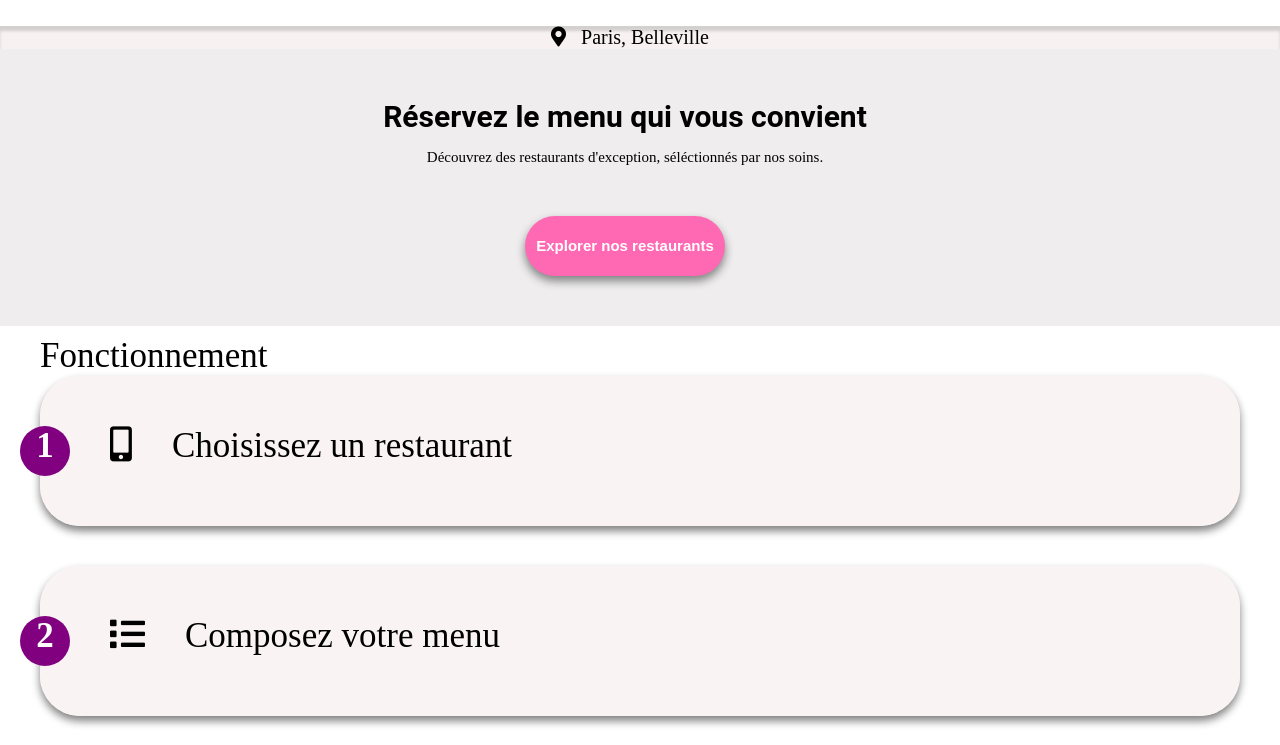
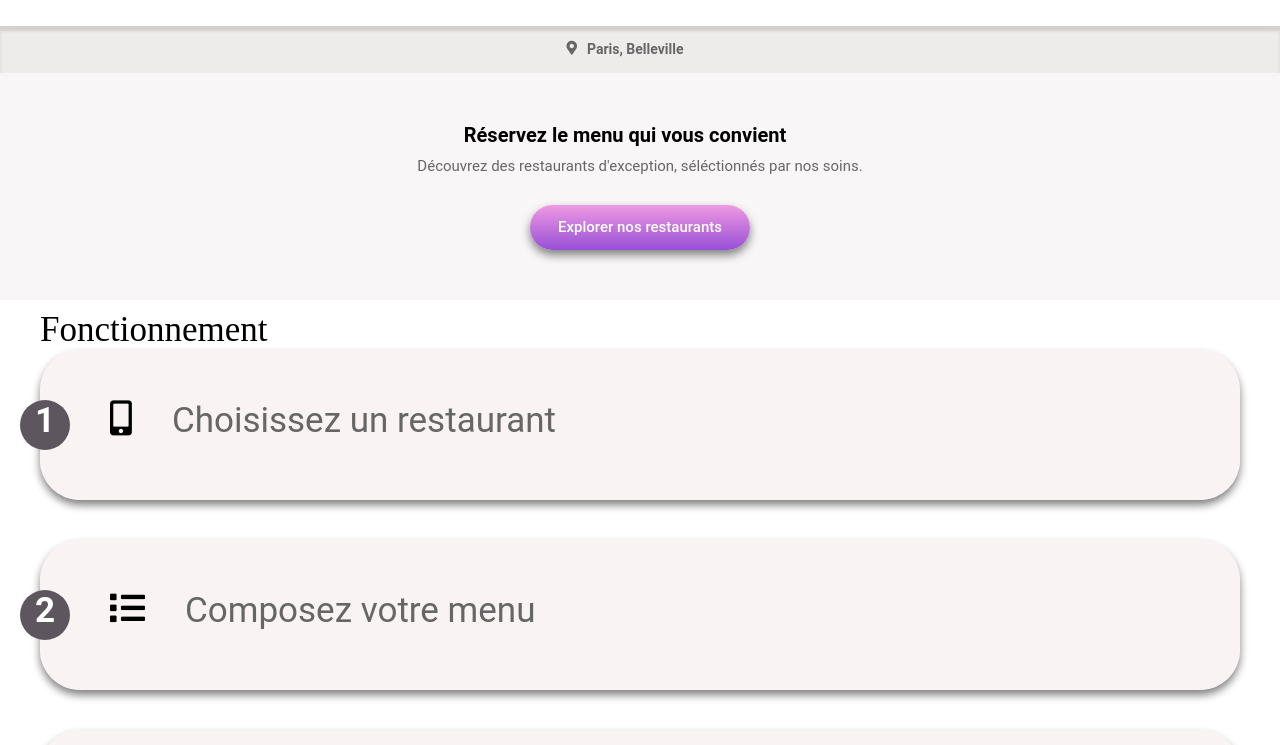
Before and after one commit to sabi2021/OLD_P3_FERHI_SABRINA, a website: page index.html in a window 1280 px wide. Shown: the part 51-796 px from the top of the page. Drawn offline with Linux system fonts and the light colour scheme; files whose address does not match are found by name.

Commit message:
page accueil localisation + welcome et bouton

```diff
--- a/index.html
+++ b/index.html
@@ -5,7 +5,7 @@
     <meta charset="UTF-8">
     <meta http-equiv="X-UA-Compatible" content="IE=edge">
     <meta name="viewport" content="width=device-width, initial-scale=1.0">
-    <link rel="stylesheet" href="assets/styles/style.css">
+    <link rel="stylesheet" href="assets/css/style.css">
     <link rel="stylesheet" href="https://cdnjs.cloudflare.com/ajax/libs/font-awesome/5.15.4/css/all.min.css" integrity="sha512-1ycn6IcaQQ40/MKBW2W4Rhis/DbILU74C1vSrLJxCq57o941Ym01SwNsOMqvEBFlcgUa6xLiPY/NS5R+E6ztJQ==" crossorigin="anonymous" referrerpolicy="no-referrer"
     />
     <title>Oh My Food</title>
@@ -20,11 +20,11 @@
         <div class="location">
             <div>
                 <i class="fas fa-map-marker-alt"></i>
-                <p style="margin-left: 10px;">Paris, Belleville</p>
+                <p>Paris, Belleville</p>
             </div>
         </div>
         <div class="welcome">
-            <div class="welcome-div">
+            <div class="div">
                 <h1>Réservez le menu qui vous convient</h1>
                 <span>Découvrez des restaurants d'exception, séléctionnés par nos soins.</span>
                 <div>
@@ -67,7 +67,7 @@
     <footer>
         <img src="images/logo/ohmyfood@2x.svg" alt="" />
 
-        <ul style="list-style-type:none;">
+        <ul>
             <li>
                 <i></i>
                 <span>Proposer un restaurant</span>
--- a/sass/base/_base.scss
+++ b/sass/base/_base.scss
@@ -13,5 +13,5 @@ html {
 
 body {
     box-sizing: border-box;
-    background: $colour-secondary;
+
 }
--- a/sass/base/_typography.scss
+++ b/sass/base/_typography.scss
@@ -3,14 +3,14 @@ body {
     color: $colour-primary;
     font-size: 2rem;
     font-weight: 100;
-    line-height: 1.7;
 }
 
 h1 {
     font-family: 'Roboto', sans-serif;
     font-weight: 900;
     font-size: 5rem;
-    font-style: italic;
+    color: $colour-primary;
+    line-height: normal;
 }
 
 textarea {
@@ -21,7 +21,12 @@ textarea {
 
 button {
     font-family: 'Roboto', sans-serif;
-    font-weight: 900;
-    font-style: italic;
+    font-weight: 500;
     font-size: 2.75rem;
 }
+
+span{
+    color: $colour-text-secondary;
+    font-weight: 400;
+    line-height: normal;
+}
--- a/sass/components/_buttons.scss
+++ b/sass/components/_buttons.scss
@@ -1,3 +1,12 @@
 .btn {
-    @include btn
+    border-radius:50px;
+    width: 220px;
+    height: 45px;
+    font-size: 15px;
+    background: linear-gradient(lighten(#ec84dc,5), darken(#a464dc,5));
+    color: $colour-white;
+    margin-top: 30px;
+    border-style: none;
+    box-shadow: 0 5px 10px $colour-shadow;
+    cursor: pointer;
 }
--- a/sass/main.scss
+++ b/sass/main.scss
@@ -17,3 +17,121 @@
 @import "./pages/work";
 @import "./pages/about";
 @import "./pages/project";
+
+/*! minireset.css v0.0.6 | MIT License | github.com/jgthms/minireset.css */html,body,p,ol,ul,li,dl,dt,dd,blockquote,figure,fieldset,legend,textarea,pre,iframe,hr,h1,h2,h3,h4,h5,h6{margin:0;padding:0}h1,h2,h3,h4,h5,h6{font-size:100%;font-weight:normal}ul{list-style:none}button,input,select{margin:0}html{box-sizing:border-box}*,*::before,*::after{box-sizing:inherit}img,video{height:auto;max-width:100%}iframe{border:0}table{border-collapse:collapse;border-spacing:0}td,th{padding:0}
+
+html {
+    font-size: 1em;
+}
+
+h1{
+    font-family: Shrikhand;
+}
+
+header{
+    text-align: center;
+    font-size: medium;
+}
+
+.logo {
+        margin-top: 25px  ; /* premier numéro = haut et bas, deuxieme numero = gauche et droite*/
+        margin-bottom: 25px;
+        max-width: 130px;
+        margin-right: 20px;
+        font-family: Shrikhand;
+    }
+
+
+.location {
+    background-color: darken($colour-bg-main, 5);
+    box-shadow: 0 5px 3px rgb(212, 208, 208) inset;
+    padding:15px;
+
+    div {
+        display: flex;
+        align-items: center;
+        text-align: center;
+        justify-content: center;
+        font-size:14px;
+        margin-right: 30px;
+        font-weight: bold;
+        color: $colour-text-secondary;
+
+        p {
+            margin-left: 5px;
+        }
+
+        i {
+            margin-bottom: 3px;
+        }
+    }
+}
+
+.fas{
+margin-right:5px;
+
+}
+.welcome{
+    text-align: center;
+    background-color: darken($colour-bg-main,1);
+
+    .div{
+        padding:50px 20px;
+        font-size: 15px;
+    }
+
+    h1{
+        font-size: 20px;
+        font-weight:bold;
+        font-family:Roboto;
+        margin-left: 50px;
+        margin-right: 80px;
+        margin-bottom: 10px;
+    }
+
+
+}
+
+
+.btn-explore{
+    @extend .btn;
+}
+
+.operation{
+    font-size: 35px;
+    margin: 10px 40px;
+}
+
+ul {
+    list-style-type: none;
+}
+
+.operation li {
+    display: flex;
+    margin-bottom: 40px;
+    background-color: rgba(250, 243, 243, 0.925);
+    border-radius: 40px;
+    padding: 50px 10px;
+    box-shadow: 0 5px 8px grey;
+    text-align: center;
+}
+
+.operation li div {
+    background-color: rgb(94, 86, 94);
+    border-radius: 50px;
+    width: 50px;
+    height: 50px;
+    color: white;
+    text-align: center;
+    font-weight: bold;
+    margin-right: 40px;
+    margin-left: -30px;
+ }
+
+.operation li i {
+    margin-right: 40px;
+}
+
+.store-icon {
+    color: purple;
+}
--- a/sass/utils/_variables.scss
+++ b/sass/utils/_variables.scss
@@ -1,8 +1,11 @@
-$colour-primary: #15DEA5;
-$colour-secondary: #001534;
+$colour-primary: #000;
+$colour-secondary: #030502;
 $colour-accent: #D6FFF5;
 $colour-white: #fff;
-$colour-invalid: #DB465B;
+$colour-text-secondary: lighten($colour-primary,40);
+$colour-btn: #DB465B;
+$colour-shadow: grey;
+$colour-bg-main: rgb(250, 249, 249);
 
 $heading-shadow-size: .55rem;
 $layout-margin: 6rem;
```
Also changed, not shown: assets/css/style.css, assets/styles/style.css (deleted), 1 other file.
